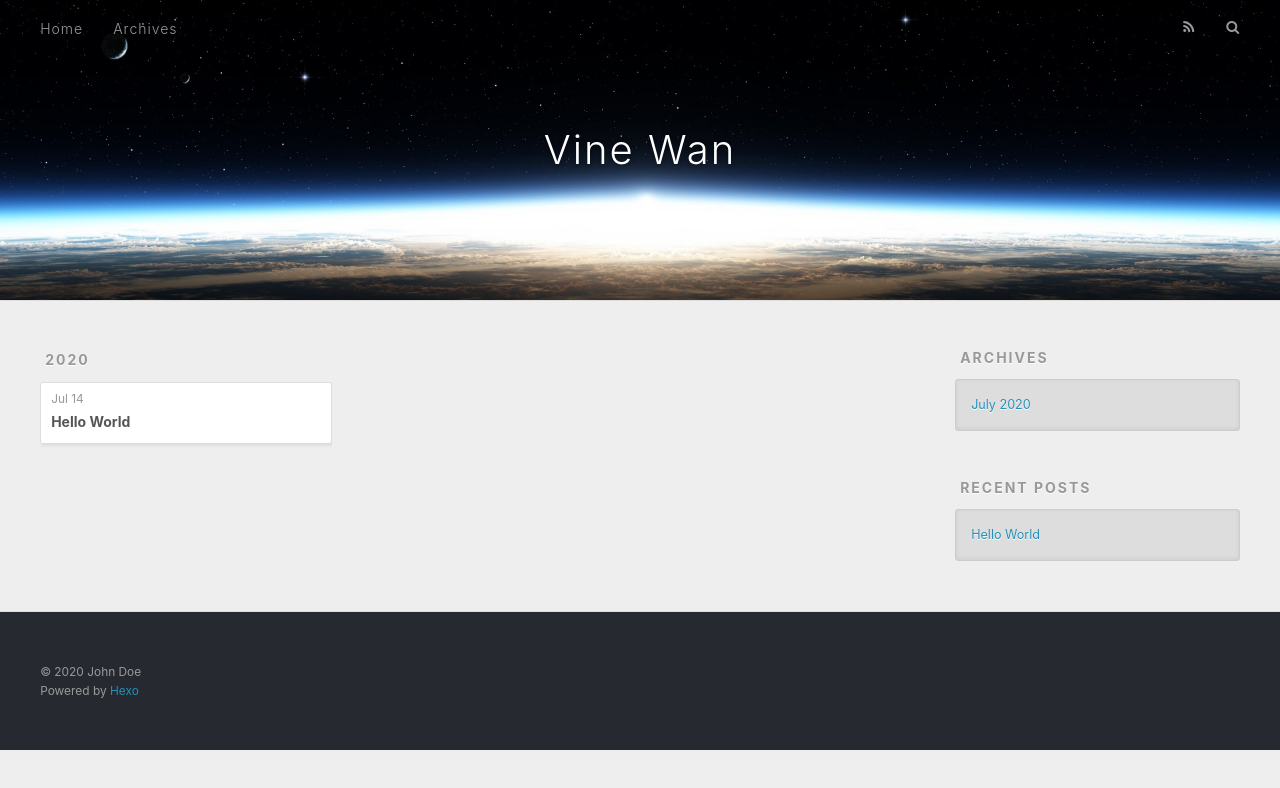
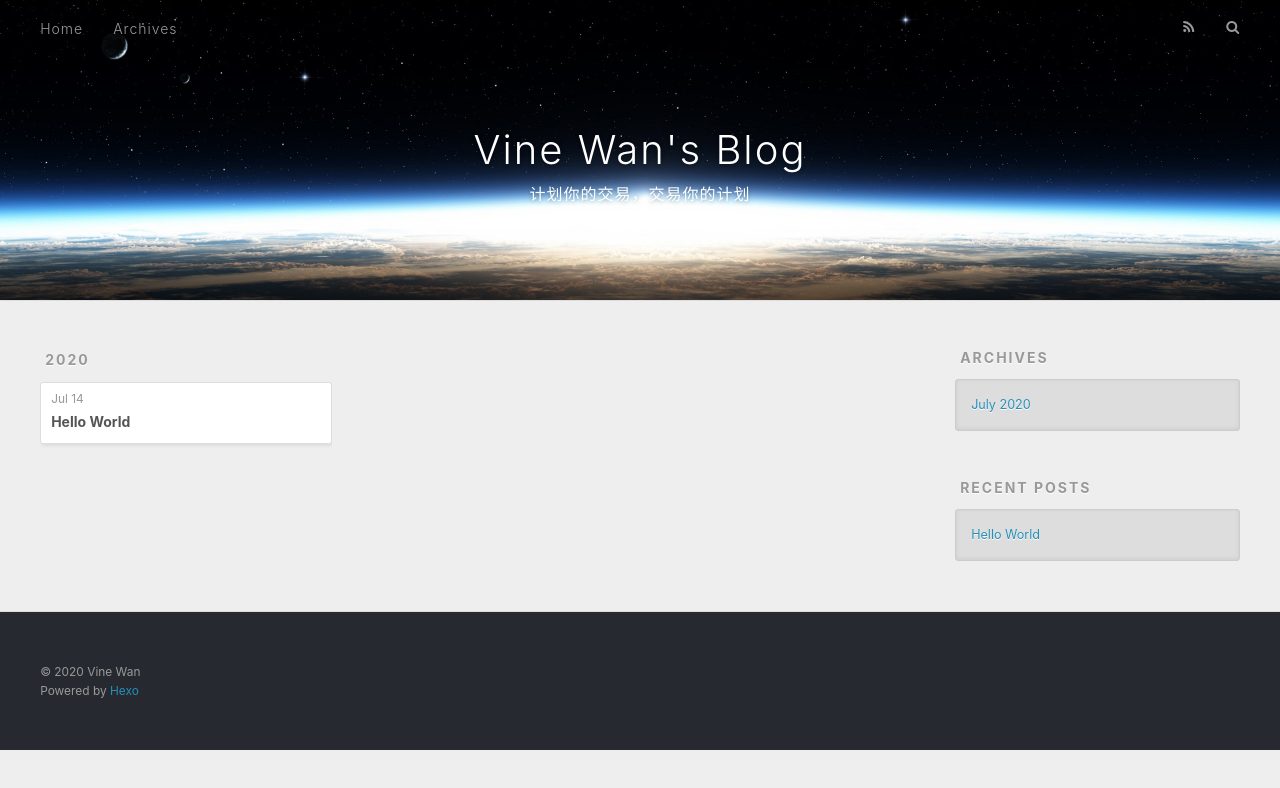
Before and after one commit to eleventata/eleventata.github.io, a plain HTML site: page archives/2020/07/index.html in a window 1280 px wide. Drawn offline with nearby package versions, Linux system fonts and the light colour scheme.

Commit message:
Site updated: 2020-07-15 01:06:27

```diff
--- a/archives/2020/07/index.html
+++ b/archives/2020/07/index.html
@@ -5,17 +5,19 @@
 
 
 
-  <title>Archives: 2020/7 | Vine Wan</title>
+  <title>Archives: 2020/7 | Vine Wan&#39;s Blog</title>
   <meta name="viewport" content="width=device-width, initial-scale=1, maximum-scale=1">
-  <meta property="og:type" content="website">
-<meta property="og:title" content="Vine Wan">
+  <meta name="description" content="投资、健身、学习">
+<meta property="og:type" content="website">
+<meta property="og:title" content="Vine Wan&#39;s Blog">
 <meta property="og:url" content="http://yoursite.com/archives/2020/07/index.html">
-<meta property="og:site_name" content="Vine Wan">
+<meta property="og:site_name" content="Vine Wan&#39;s Blog">
+<meta property="og:description" content="投资、健身、学习">
 <meta property="og:locale" content="en_US">
-<meta property="article:author" content="John Doe">
+<meta property="article:author" content="Vine Wan">
 <meta name="twitter:card" content="summary">
 
-    <link rel="alternate" href="/atom.xml" title="Vine Wan" type="application/atom+xml">
+    <link rel="alternate" href="/atom.xml" title="Vine Wan&#39;s Blog" type="application/atom+xml">
 
 
     <link rel="icon" href="/favicon.png">
@@ -36,8 +38,12 @@
   <div id="header-outer" class="outer">
     <div id="header-title" class="inner">
       <h1 id="logo-wrap">
-        <a href="/" id="logo">Vine Wan</a>
+        <a href="/" id="logo">Vine Wan&#39;s Blog</a>
       </h1>
+
+        <h2 id="subtitle-wrap">
+          <a href="/" id="subtitle">计划你的交易，交易你的计划</a>
+        </h2>
 
     </div>
     <div id="header-inner" class="inner">
@@ -141,7 +147,7 @@
 
   <div class="outer">
     <div id="footer-info" class="inner">
-      &copy; 2020 John Doe<br>
+      &copy; 2020 Vine Wan<br>
       Powered by <a href="http://hexo.io/" target="_blank">Hexo</a>
     </div>
   </div>
```
Also changed, not shown: 2020/07/14/hello-world/index.html (+10 -6 lines), archives/2020/index.html (+14 -8 lines), archives/index.html (+14 -8 lines), index.html (+14 -8 lines), 1 other file.
